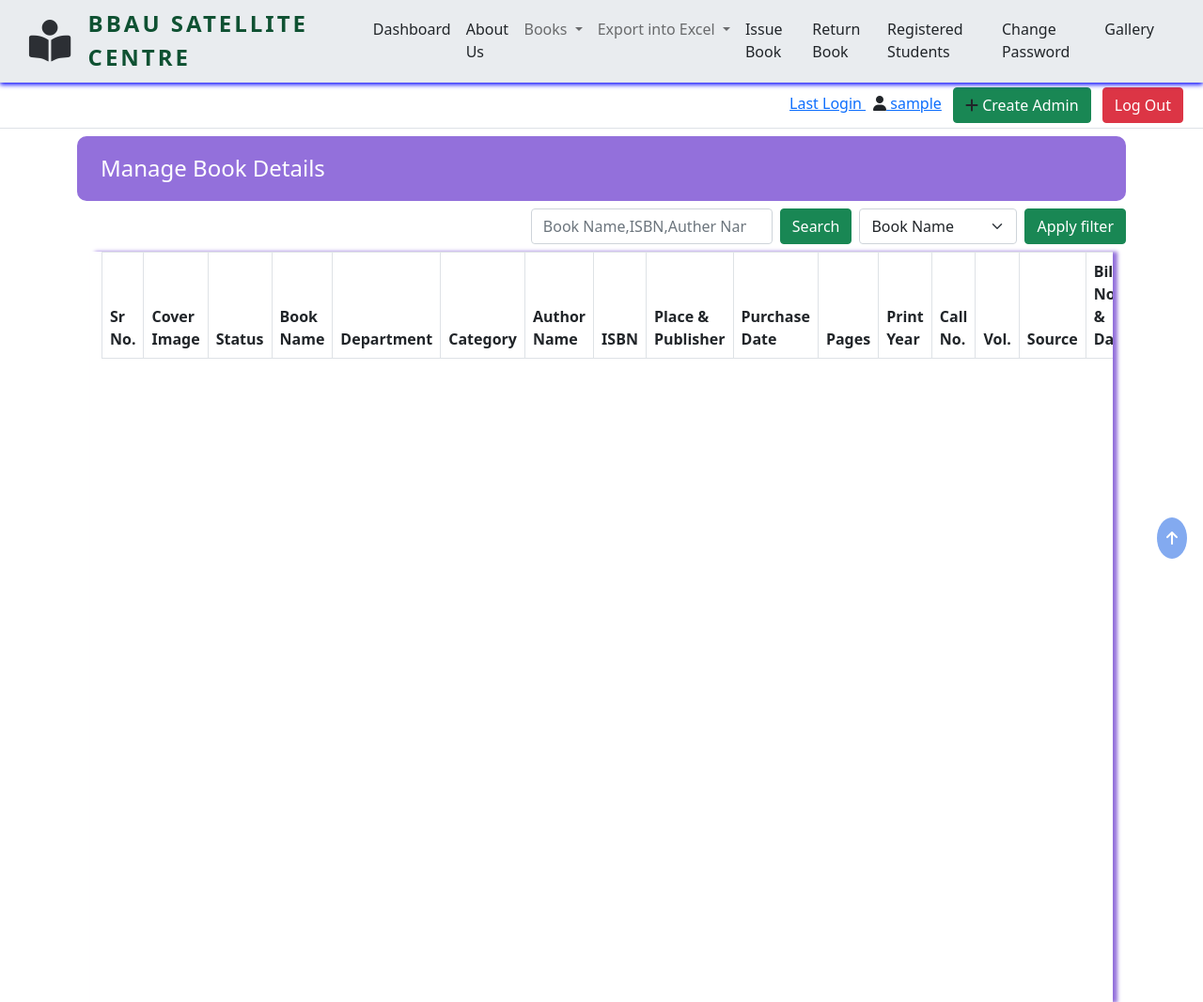
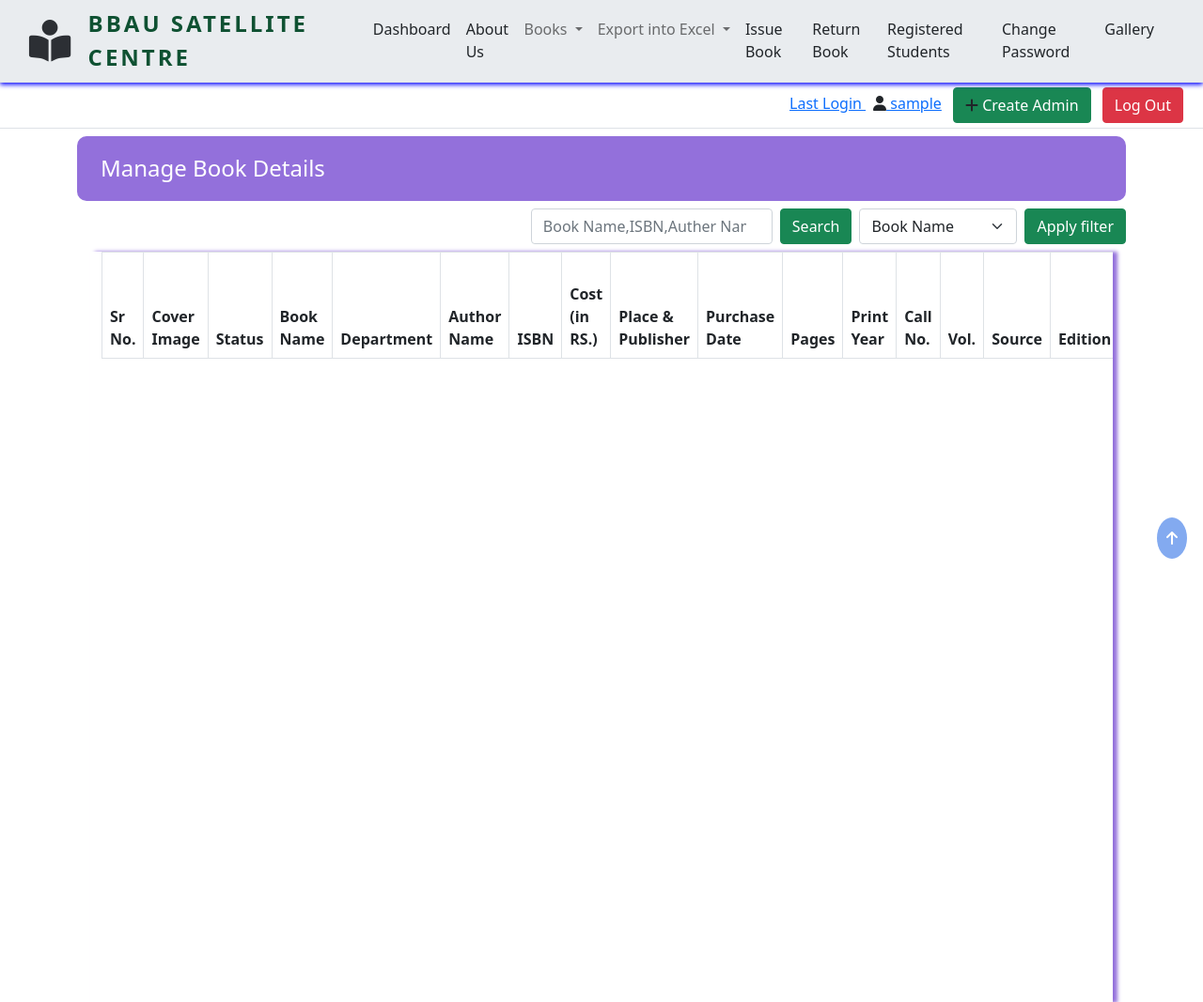
Before and after one commit to sachinrk835257/bbau-library, a Django app: page /manage-book/ in a window 1280 px wide. Shown: the part 173-1240 px from the top of the page at 94% size. Run offline with Django 4.2, Linux system fonts and the light colour scheme; the visitor is signed in with stand-in values (Sample User, id 1); data that the repository does not hold is empty.

Commit message:
21 jan lunch

```diff
--- a/main/Dashboard/models.py
+++ b/main/Dashboard/models.py
@@ -33,13 +33,13 @@ class Registered_Books(models.Model):
     ISBN = models.CharField(default="",unique=True,max_length=255, verbose_name="ISBN Number")
     authorName = models.CharField(default="",max_length=50, verbose_name="Author Name")
     purchaseDate = models.TextField(default = "00-00-0000", max_length = 15,verbose_name="Purchase Date")
-    bookPrice = models.PositiveIntegerField(default=0, verbose_name="Book Price")
+    bookPrice = models.CharField(default="Null",max_length=7, verbose_name="Book Price")
     billNo_Date = models.TextField(default="Not Available", verbose_name="Bill No and Date")
     place_and_publisher = models.TextField(default = "Null", verbose_name ="Place And Publisher")
     edition = models.CharField(default = "",max_length = 10,verbose_name ="Edition")
     volume = models.CharField(default="",max_length = 10,verbose_name = "Volume")
-    printYear = models.IntegerField(default = 0000, verbose_name = "Printed Year")
-    bookPages = models.IntegerField(default = 0000, verbose_name = "Book Pages")
+    printYear = models.CharField(default = "Null",max_length = 10, verbose_name = "Printed Year")
+    bookPages = models.CharField(default = "Null", max_length = 10, verbose_name = "Book Pages")
     bookContact = models.TextField(default = "Null", verbose_name ="Call No.")
     bookSource = models.TextField(default="Not Available", verbose_name="Book Source")
     withDrawDate = models.TextField(default = "", verbose_name ="WithDraw Date & Remarks")
--- a/main/Dashboard/views.py
+++ b/main/Dashboard/views.py
@@ -152,17 +152,17 @@ def addBook(request):
             department = request.POST.get('department')
             isbn = request.POST.get('ISBN')
             authorName = request.POST.get('authorName')
-            purchaseDate = request.POST.get('purchaseDate')
+            purchaseDate = request.POST.get('purchaseDate','Null')
             bookPrice = request.POST.get('bookPrice')
-            billNo_Date = request.POST.get('billNo_Date')
-            place_and_publisher = request.POST.get('place_and_publisher')
-            edition = request.POST.get('edition')
-            volume = request.POST.get('volume')
-            printYear = request.POST.get('printYear')
-            bookPages = request.POST.get('bookPages')
-            bookContact = request.POST.get('bookContact')
-            bookSource = request.POST.get('bookSource')
-            withDrawDate = request.POST.get('withDrawDate')
+            billNo_Date = request.POST.get('billNo_Date','Null')
+            place_and_publisher = request.POST.get('place_and_publisher','Null')
+            edition = request.POST.get('edition','Null')
+            volume = request.POST.get('volume','Null')
+            printYear = request.POST.get('printYear','Null')
+            bookPages = request.POST.get('bookPages','Null')
+            bookContact = request.POST.get('bookContact','Null')
+            bookSource = request.POST.get('bookSource','Null')
+            withDrawDate = request.POST.get('withDrawDate','Null')
             if (" " in isbn or "," in isbn):
                 messages.add_message(request, messages.WARNING, "ISBN without characters of \'  \', or \' , \' !!!")
                 return redirect('http://127.0.0.1:8000/add-book/')
@@ -183,7 +183,7 @@ def addBook(request):
 
                 book_obj.save()
                 messages.add_message(request, messages.SUCCESS, "Book Added Successfully")
-                return redirect('http://127.0.0.1:8000/listed-book/')
+                return redirect('http://127.0.0.1:8000/manage-book/')
             except Exception as e:
                 print(e)
                 messages.add_message(request, messages.WARNING, "Technical Error !!!")
@@ -232,22 +232,23 @@ def addMultiple(request):
 
             print(bookName,department,isbn,authorName,bookPrice,purchaseDate,place_and_publisher,withDrawDate,volume,edition,bookSource,bookContact,printYear,billNo_Date,sep=", ")
             print(request.FILES)
-            # try:
-            #     if coverImage:
-            #         if not (coverImage.name.endswith('jpeg') or coverImage.name.endswith('jpg')):
-            #             messages.add_message(request, messages.WARNING, "Please upload .jpeg or .jpg image only !!!")
-            #             return redirect('http://127.0.0.1:8000/multiple-entry/')
-            #         for i in isbn:
-            #             book_obj = Registered_Books.objects.create(register_by = f"{request.user.first_name} {request.user.last_name}", purchaseDate = purchaseDate,ISBN = i,authorName = authorName,bookName = bookName,department = department,edition = edition,place_and_publisher = place_and_publisher,printYear = printYear,bookPages = bookPages,volume = volume,bookSource = bookSource,bookPrice = bookPrice,bookContact = bookContact,billNo_Date = billNo_Date,withDrawDate = withDrawDate,coverImage = coverImage)
-            #     else:
-            #         for j in isbn:
-            #             book_obj = Registered_Books.objects.create(register_by = f"{request.user.first_name} {request.user.last_name}", purchaseDate = purchaseDate,ISBN = j,authorName = authorName,bookName = bookName,department = department,edition = edition,place_and_publisher = place_and_publisher,printYear = printYear,bookPages = bookPages,volume = volume,bookSource = bookSource,bookPrice = bookPrice,bookContact = bookContact,billNo_Date = billNo_Date,withDrawDate = withDrawDate)
-            # except Exception as e:
-            #     print(e)
-            #     messages.add_message(request, messages.WARNING, "Technical Error !!!")
-            #     return redirect('http://127.0.0.1:8000/multiple-entry/')
+            try:
+                if request.FILES:
+                    coverImage = request.FILES['coverImage']
+                    if not (coverImage.name.endswith('jpeg') or coverImage.name.endswith('jpg')):
+                        messages.add_message(request, messages.WARNING, "Please upload .jpeg or .jpg image only !!!")
+                        return redirect('http://127.0.0.1:8000/multiple-entry/')
+                    for i in isbn:
+                        book_obj = Registered_Books.objects.create(register_by = f"{request.user.first_name} {request.user.last_name}", purchaseDate = purchaseDate,ISBN = i,authorName = authorName,bookName = bookName,department = department,edition = edition,place_and_publisher = place_and_publisher,printYear = printYear,bookPages = bookPages,volume = volume,bookSource = bookSource,bookPrice = bookPrice,bookContact = bookContact,billNo_Date = billNo_Date,withDrawDate = withDrawDate,coverImage = coverImage)
+                else:
+                    for j in isbn:
+                        book_obj = Registered_Books.objects.create(register_by = f"{request.user.first_name} {request.user.last_name}", purchaseDate = purchaseDate,ISBN = j,authorName = authorName,bookName = bookName,department = department,edition = edition,place_and_publisher = place_and_publisher,printYear = printYear,bookPages = bookPages,volume = volume,bookSource = bookSource,bookPrice = bookPrice,bookContact = bookContact,billNo_Date = billNo_Date,withDrawDate = withDrawDate)
+            except Exception as e:
+                print(e)
+                messages.add_message(request, messages.WARNING, "Technical Error !!!")
+                return redirect('http://127.0.0.1:8000/multiple-entry/')
 
-            # book_obj.save()
+            book_obj.save()
             messages.add_message(request, messages.SUCCESS, f"Books {isbn} Added Successfully")
             return redirect('http://127.0.0.1:8000/manage-book/')
 
--- /dev/null
+++ b/main/static/css/responsive.css
@@ -0,0 +1,35 @@
+@media (min-width: 992px) and (max-width: 1100px) {
+
+    body {
+      background-color: rgb(54, 42, 221);
+    }
+    /* navbar */
+    .header-text{
+        font-size: 1.1rem;
+    }
+    .navbar-nav .nav-item{
+        font-size: 0.9rem;
+    }
+    #atTop h3{
+        font-size: 1.5rem;
+    }
+
+
+  }
+
+  /* For screens between 768px and 991px (small tablets) */
+  @media (min-width: 768px) and (max-width: 991px) {
+
+    body {
+      background-color: rgb(42, 221, 134);
+    }
+
+
+  }
+/* For screens smaller than 768px (typical smartphones) */
+@media (max-width: 767px) {
+    body {
+      background-color: rgb(236, 132, 132);
+    }
+
+}
--- a/main/templates/add-book.html
+++ b/main/templates/add-book.html
@@ -50,7 +50,7 @@
         <div class="col-md-6 mb-3">
           <div class="form-group">
             <label for="bookPages">Book Pages</label>
-            <input type="text" class="form-control" name="bookPages" id="bookPages" required>
+            <input type="number" class="form-control" name="bookPages" id="bookPages" required>
           </div>
         </div>
       </div>
@@ -79,7 +79,7 @@
         </div>
         <div class="col-md-6 mb-3">
           <div class="form-group">
-            <label for="edition">EDition</label>
+            <label for="edition">Edition</label>
             <input type="text" class="form-control" name="edition" id="edition" placeholder="Enter Book Edition">
           </div>
         </div>
@@ -110,7 +110,7 @@
         <div class="col-md-6 mb-3">
           <div class="form-group">
             <label for="printYear">Print Year</label>
-            <input type="text" class="form-control" name="printYear" id="printYear" placeholder="Enter Print Year">
+            <input type="number" class="form-control" name="printYear" id="printYear" placeholder="Enter Print Year">
           </div>
         </div>
       </div>
--- a/main/templates/add-same-book.html
+++ b/main/templates/add-same-book.html
@@ -62,7 +62,7 @@
               <div class="col-md-6 mb-3">
                 <div class="form-group">
                   <label for="bookPages">Book Pages</label>
-                  <input type="text" class="form-control" name="bookPages" id="bookPages">
+                  <input type="number" class="form-control" name="bookPages" id="bookPages">
                 </div>
               </div>
             </div>
@@ -122,7 +122,7 @@
               <div class="col-md-6 mb-3">
                 <div class="form-group">
                   <label for="printYear">Print Year</label>
-                  <input type="text" class="form-control" name="printYear" id="printYear" placeholder="Enter Print Year">
+                  <input type="number" class="form-control" name="printYear" id="printYear" placeholder="Enter Print Year">
                 </div>
               </div>
             </div>
--- a/main/templates/base.html
+++ b/main/templates/base.html
@@ -19,6 +19,7 @@
   <link rel="stylesheet" href="https://site-assets.fontawesome.com/releases/v6.4.2/css/all.css">
 
   <link rel="stylesheet" href="{% static 'css/style.css' %}">
+  <link rel="stylesheet" href="{% static 'css/responsive.css' %}">
 </head>
 
 <body>
--- a/main/templates/book-detail.html
+++ b/main/templates/book-detail.html
@@ -51,7 +51,7 @@
         <div class="col-md-6 mb-3">
           <div class="form-group">
             <label for="bookPages">Book Pages</label>
-            <input type="text" class="form-control" name="bookPages" id="bookPages" value="{{book.bookPages}}">
+            <input type="number" class="form-control" name="bookPages" id="bookPages" value="{{book.bookPages}}">
           </div>
         </div>
       </div>
@@ -83,7 +83,7 @@
         </div>
         <div class="col-md-6 mb-3">
           <div class="form-group">
-            <label for="edition">EDition</label>
+            <label for="edition">Edition</label>
             <input type="text" class="form-control" name="edition" id="edition" value="{{book.edition}}"
               placeholder="Enter Book Edition">
           </div>
@@ -118,7 +118,7 @@
         <div class="col-md-6 mb-3">
           <div class="form-group">
             <label for="printYear">Print Year</label>
-            <input type="text" class="form-control" name="printYear" id="printYear" value="{{book.printYear}}"
+            <input type="number" class="form-control" name="printYear" id="printYear" value="{{book.printYear}}"
               placeholder="Enter Print Year">
           </div>
         </div>
--- a/main/templates/manage-book.html
+++ b/main/templates/manage-book.html
@@ -32,9 +32,9 @@
                 <th scope="col">Status</th>
                 <th scope="col">Book Name</th>
                 <th scope="col">Department</th>
-                <th scope="col">Category</th>
                 <th scope="col">Author Name</th>
                 <th scope="col">ISBN</th>
+                <th scope="col">Cost (in RS.)</th>
                 <th scope="col">Place & Publisher</th>
                 <th scope="col">Purchase Date</th>
                 <th scope="col">Pages</th>
@@ -42,10 +42,10 @@
                 <th scope="col">Call No.</th>
                 <th scope="col">Vol.</th>
                 <th scope="col">Source</th>
+                <th scope="col">Edition</th>
                 <th scope="col">Bill No. & Date</th>
                 <th scope="col">WithdrawDate & Rem.</th>
                 <th scope="col">Last Issued By</th>
-                <th scope="col">Cost (in RS.)</th>
                 <th scope="col">Action</th>
 
 
@@ -57,14 +57,24 @@
               <tr>
                 <th scope="row">{{forloop.counter}}</th>
                 <td><img src="/media/{{book.coverImage}}" alt="" style="width: 100px;height: 100px;"></td>
+                <td class="{% if book.status == 'Available' %}text-success{% else %} text-Danger {% endif %}">status : {{book.status|default:"Not Available"}}</td>
                 <td>{{book.bookName}}</td>
                 <td>{{book.department}}</td>
-                <td>{{book.category}}</td>
                 <td>{{book.authorName}}</td>
                 <td>{{book.ISBN}}</td>
-                <td class="{% if book.status == 'Available' %}text-success{% else %} text-Danger {% endif %}">status : {{book.status|default:"Not Available"}}</td>
+                <td>{{book.bookPrice}}</td>
+                <td>{{book.place_and_publisher}}</td>
+                <td>{{book.purchaseDate}}</td>
+                <td>{{book.bookPages}}</td>
+                <td>{{book.printYear}}</td>
+                <td>{{book.bookContact}}</td>
+                <td>{{book.volume}}</td>
+                <td>{{book.bookSource}}</td>
+                <td>{{book.edition}}</td>
+                <td>{{book.edition}}</td>
+                <td>{{book.billNo_Date}}</td>
+                <td>{{book.withDrawDate}}</td>
                 <td>{{book.last_issued_by}}</td>
-                <td>{{book.bookPrice}}</td>
                 <td><a id="edit-{{book.ISBN}}" href="http://127.0.0.1:8000/edit-book/{{book.ISBN}}/" class="btn btn-primary me-2">Edit</a>
 
                 <a id="del-{{book.ISBN}}" href="http://127.0.0.1:8000/delete-book/{{book.ISBN}}/" class="btn btn-danger" onclick="confirm('are you sure want delete book?')">Delete</a>
```
Also changed, not shown: main/Dashboard/migrations/0009_alter_registered_books_bookpages_and_more.py (added), main/media/cover images/1667459258488.jpg (added), main/media/cover images/1667459258807.jpg (added).
